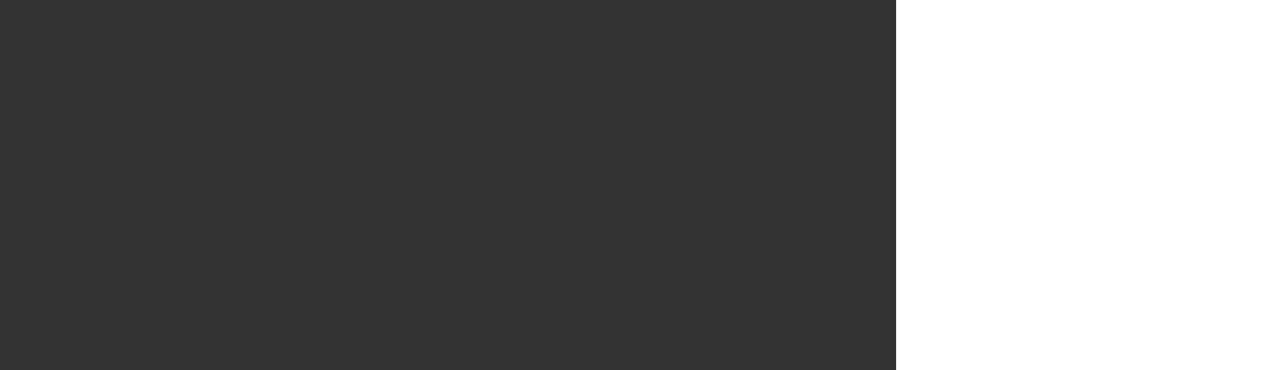
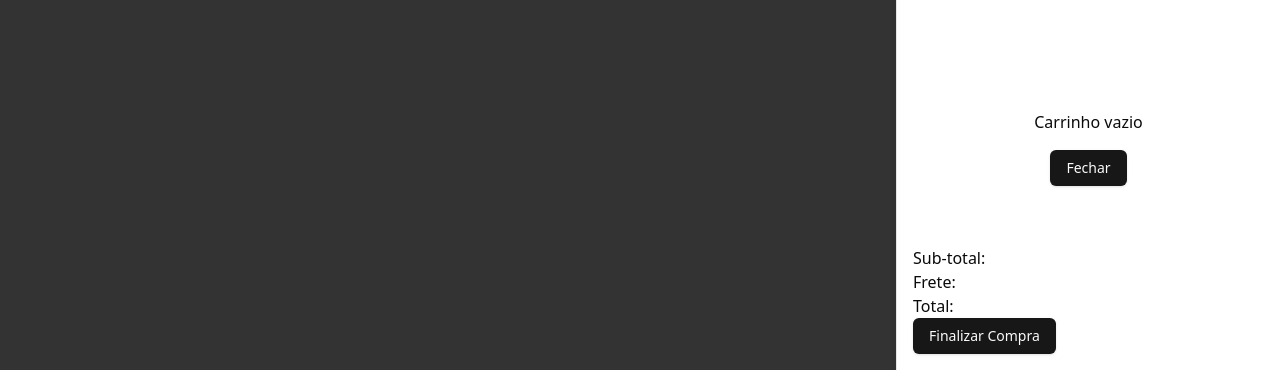
Before and after one commit to jooluisrm/b7pizza, a Next.js app: page / in a window 1280 px wide. Both pictures are taken after a click on the button 1236 px from the left and 54 px from the top of the page. Shown: the part 430-800 px from the top of the page. Built offline with nearby package versions, Linux system fonts and the light colour scheme; no server answers; the database is empty.

Commit message:
Listando os itens do carrinho 1

```diff
--- /dev/null
+++ b/src/components/cart/cart-empty.tsx
@@ -0,0 +1,16 @@
+"use client"
+
+import { useCart } from "@/stores/cart";
+import { Button } from "../ui/button";
+
+export const CartEmpty = () => {
+
+    const {setOpen} = useCart();
+
+    return (
+        <div className="my-10 text-center">
+            <p className="mb-4">Carrinho vazio</p>
+            <Button onClick={() => setOpen(false)}>Fechar</Button>
+        </div>
+    );
+}
--- /dev/null
+++ b/src/components/cart/cart-list.tsx
@@ -0,0 +1,30 @@
+"use client"
+
+import { useCart } from "@/stores/cart";
+import { Button } from "../ui/button";
+import { useProducts } from "@/stores/products";
+import { useState } from "react";
+
+export const CartList = () => {
+
+    const cart = useCart();
+    const products = useProducts();
+
+    const [subtotal, setSubtotal] = useState(0);
+    const [shippingCont, setShippingCont] = useState(10);
+
+    return (
+        <>
+            <div className="flex flex-col gap-3 my-5">
+
+            </div>
+            <div>
+                <div>Sub-total:</div>
+                <div>Frete:</div>
+                <div>Total:</div>
+            </div>
+
+            <Button>Finalizar Compra</Button>
+        </>
+    );
+}
--- a/src/components/cart/cart.tsx
+++ b/src/components/cart/cart.tsx
@@ -2,18 +2,23 @@
 
 import { useCart } from "@/stores/cart";
 import { Sheet, SheetContent, SheetHeader, SheetTitle } from "@/components/ui/sheet";
+import { CartEmpty } from "./cart-empty";
+import { CartList } from "./cart-list";
 
 export const Cart = () => {
     const cart = useCart();
 
     return (
         <Sheet open={cart.open} onOpenChange={cart.setOpen}>
-            <SheetContent side="right" className="">
+            <SheetContent side="right" className="p-4 flex flex-col justify-between">
                 <SheetHeader>
                     <SheetTitle>Carrinho</SheetTitle>
                 </SheetHeader>
-                {/* Conteúdo do carrinho */}
-                ...
+                <div>
+                    {cart.items.length <= 0 && <CartEmpty />}
+                    {cart.items.length >= 0 && <CartList />}
+                </div>
+
             </SheetContent>
         </Sheet>
     );
```
